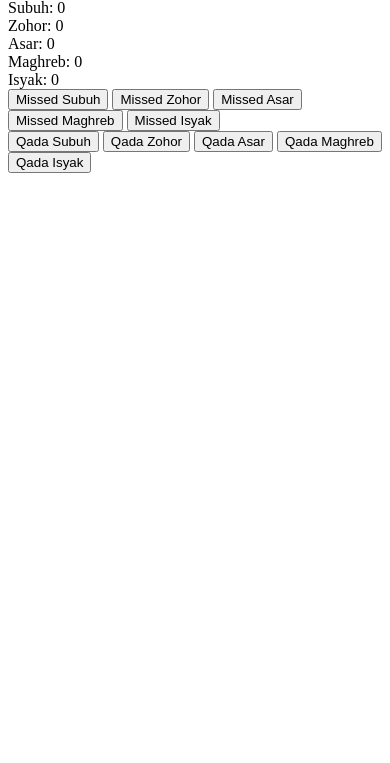
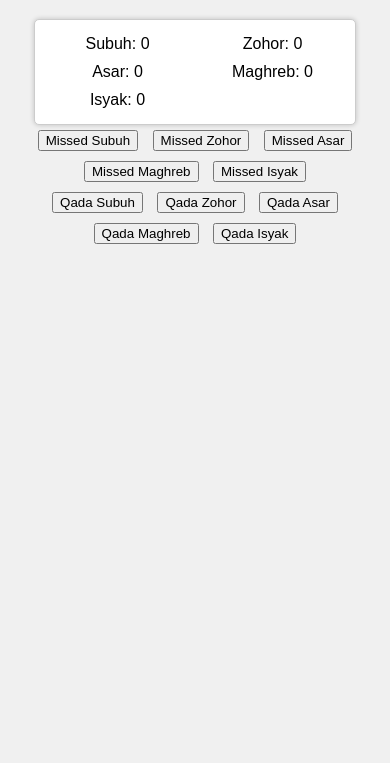
Before and after one commit to jainyh/prayer-counter, a plain HTML site: page index.html in a window 390 px wide. Shown: the part 81-844 px from the top of the page. Drawn offline with Linux system fonts and the light colour scheme.

Commit message:
Update index.html
Made header nicer and nicer to look using mobile screen.

```diff
--- a/index.html
+++ b/index.html
@@ -4,38 +4,78 @@
   <meta charset="UTF-8">
   <meta name="viewport" content="width=device-width, initial-scale=1.0">
   <title>Missed Prayer Counter</title>
+  <style>
+    /* Add some basic styling */
+    body {
+      font-family: Arial, sans-serif;
+      text-align: center;
+      background-color: #f0f0f0;
+      margin: 0;
+    }
+    h1 {
+      background-color: #333;
+      color: white;
+      padding: 10px;
+    }
+    #prayer-counter {
+      display: flex;
+      flex-wrap: wrap;
+      justify-content: space-between;
+      max-width: 300px;
+      margin: 0 auto;
+      padding: 10px;
+      background-color: white;
+      border: 1px solid #ccc;
+      border-radius: 5px;
+      box-shadow: 0 0 5px rgba(0, 0, 0, 0.2);
+    }
+    .prayer-time {
+      flex-basis: 45%;
+      text-align: center;
+      margin: 5px;
+    }
+    .counter-button {
+      margin: 5px;
+    }
+  </style>
 </head>
 <body>
   <h1>Missed Prayer Counter</h1>
 
   <div id="prayer-counter">
+    <div class="prayer-time">
       <span>Subuh: </span>
       <span id="subuh">0</span>
-    <br>
+    </div>
+    <div class="prayer-time">
       <span>Zohor: </span>
       <span id="zohor">0</span>
-    <br>
+    </div>
+    <div class="prayer-time">
       <span>Asar: </span>
       <span id="asar">0</span>
-    <br>
+    </div>
+    <div class="prayer-time">
       <span>Maghreb: </span>
       <span id="maghreb">0</span>
-    <br>
+    </div>
+    <div class="prayer-time">
       <span>Isyak: </span>
       <span id="isyak">0</span>
     </div>
+  </div>
 
-  <button type="button" onclick="incrementCounter('subuh')">Missed Subuh</button>
-  <button type="button" onclick="incrementCounter('zohor')">Missed Zohor</button>
-  <button type="button" onclick="incrementCounter('asar')">Missed Asar</button>
-  <button type="button" onclick="incrementCounter('maghreb')">Missed Maghreb</button>
-  <button type="button" onclick="incrementCounter('isyak')">Missed Isyak</button>
+  <button class="counter-button" onclick="incrementCounter('subuh')">Missed Subuh</button>
+  <button class="counter-button" onclick="incrementCounter('zohor')">Missed Zohor</button>
+  <button class="counter-button" onclick="incrementCounter('asar')">Missed Asar</button>
+  <button class="counter-button" onclick="incrementCounter('maghreb')">Missed Maghreb</button>
+  <button class="counter-button" onclick="incrementCounter('isyak')">Missed Isyak</button>
   <br>
-  <button type="button" onclick="decrementCounter('subuh')">Qada Subuh</button>
-  <button type="button" onclick="decrementCounter('zohor')">Qada Zohor</button>
-  <button type="button" onclick="decrementCounter('asar')">Qada Asar</button>
-  <button type="button" onclick="decrementCounter('maghreb')">Qada Maghreb</button>
-  <button type="button" onclick="decrementCounter('isyak')">Qada Isyak</button>
+  <button class="counter-button" onclick="decrementCounter('subuh')">Qada Subuh</button>
+  <button class="counter-button" onclick="decrementCounter('zohor')">Qada Zohor</button>
+  <button class="counter-button" onclick="decrementCounter('asar')">Qada Asar</button>
+  <button class="counter-button" onclick="decrementCounter('maghreb')">Qada Maghreb</button>
+  <button class="counter-button" onclick="decrementCounter('isyak')">Qada Isyak</button>
 
   <script>
     // Function to increment a counter
```
Lines whose indentation alone changed are shown as unchanged.
